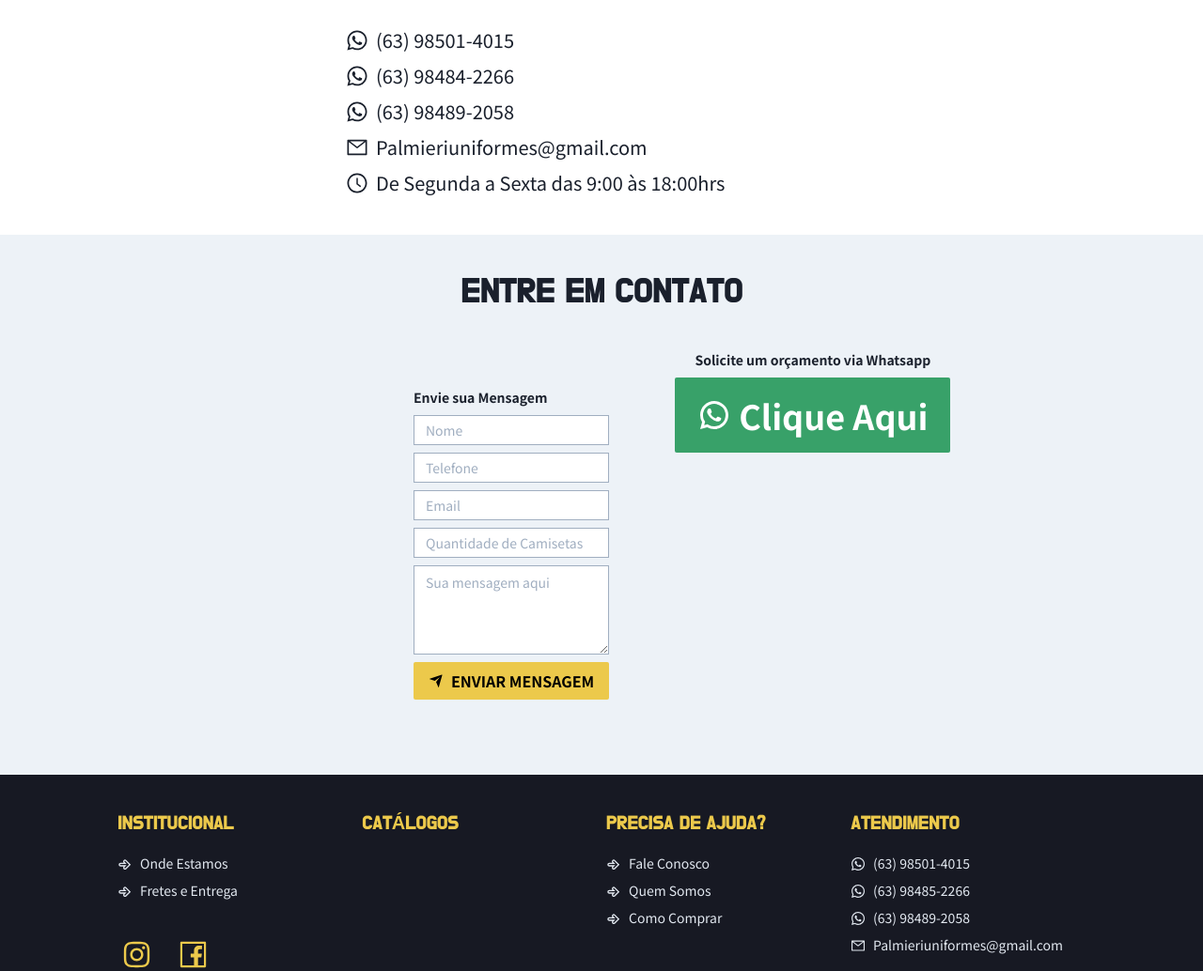
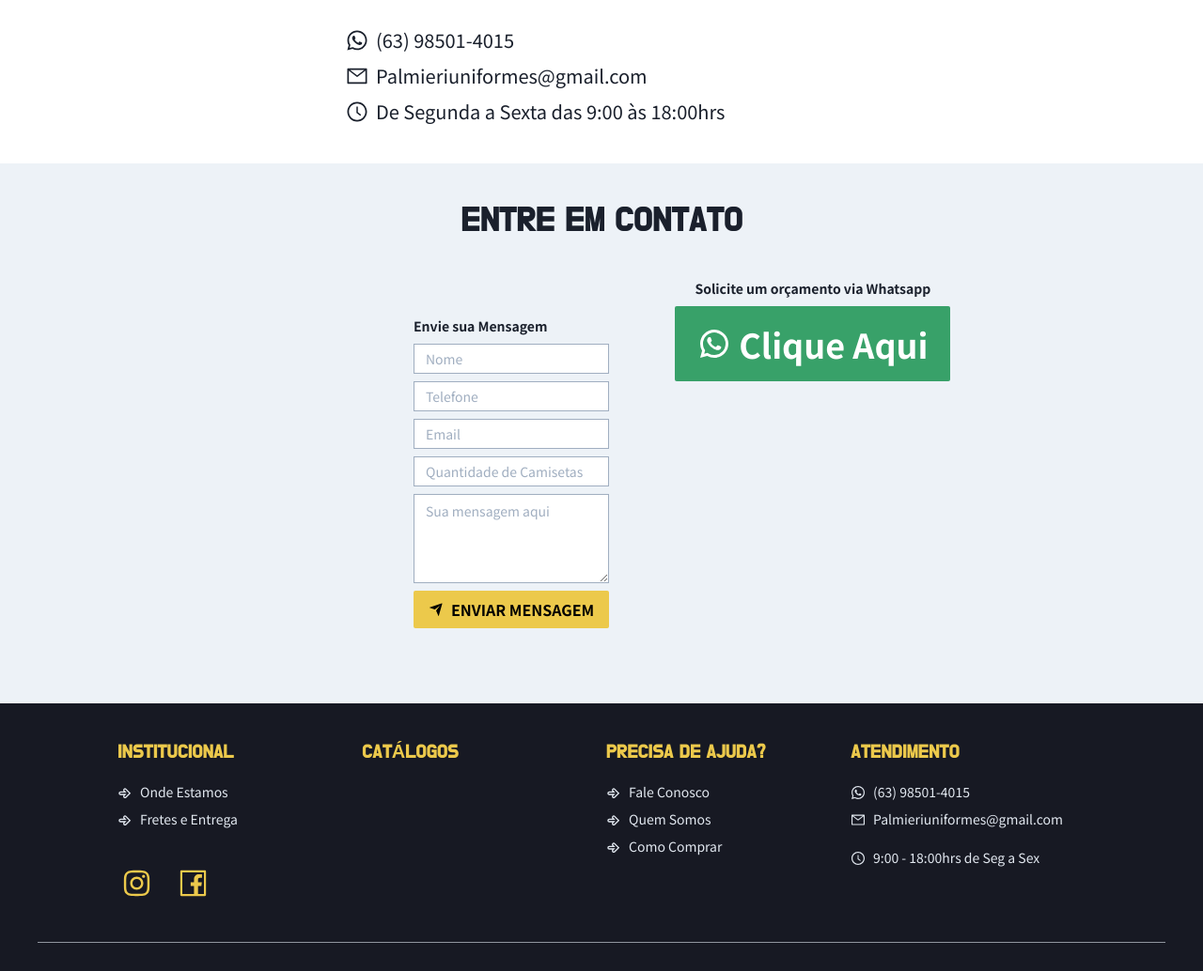
Before and after one commit to nsbbezerra/palmieri-next, a Next.js app: page /contato in a window 1280 px wide. Shown: the part 948-1982 px from the top of the page at 94% size. Built offline with nearby package versions, Linux system fonts and the light colour scheme.

Commit message:
remove whatsapp number

```diff
--- a/components/Footer.js
+++ b/components/Footer.js
@@ -410,7 +410,10 @@ export default function FooterApp() {
             <Heading color="yellow.400" size="md" mb={5}>
               ATENDIMENTO
             </Heading>
-            <Link href={`tel:+5563985014015`} passHref>
+            <Link
+              href={`https://api.whatsapp.com/send?phone=5563985014015&text=${configs.general.message}`}
+              passHref
+            >
               <a target="_blank">
                 <Flex
                   align="center"
@@ -426,44 +429,7 @@ export default function FooterApp() {
                 </Flex>
               </a>
             </Link>
-            <Link
-              href={`https://api.whatsapp.com/send?phone=5563984852266&text=${configs.general.message}`}
-              passHref
-            >
-              <a target="_blank">
-                <Flex
-                  align="center"
-                  color="gray.200"
-                  cursor="pointer"
-                  _hover={{ textDecoration: "underline" }}
-                  mb={2}
-                >
-                  <Icon as={FaWhatsapp} />
-                  <Text ml={2} fontSize="sm">
-                    (63) 98485-2266
-                  </Text>
-                </Flex>
-              </a>
-            </Link>
-            <Link
-              href={`https://api.whatsapp.com/send?phone=5563984892058&text=${configs.general.message}`}
-              passHref
-            >
-              <a target="_blank">
-                <Flex
-                  align="center"
-                  color="gray.200"
-                  cursor="pointer"
-                  _hover={{ textDecoration: "underline" }}
-                  mb={2}
-                >
-                  <Icon as={FaWhatsapp} />
-                  <Text ml={2} fontSize="sm">
-                    (63) 98489-2058
-                  </Text>
-                </Flex>
-              </a>
-            </Link>
+
             <Link href="https://mail.google.com/mail/u/0/?view=cm&fs=1&tf=1&to=Palmieriuniformes@gmail.com">
               <a target="_blank">
                 <Flex
--- a/pages/contato.js
+++ b/pages/contato.js
@@ -68,18 +68,7 @@ export default function Contato() {
               (63) 98501-4015
             </Text>
           </Flex>
-          <Flex align="center" mb={2}>
-            <Icon as={FaWhatsapp} fontSize="2xl" />
-            <Text ml={2} fontSize="xl">
-              (63) 98484-2266
-            </Text>
-          </Flex>
-          <Flex align="center" mb={2}>
-            <Icon as={FaWhatsapp} fontSize="2xl" />
-            <Text ml={2} fontSize="xl">
-              (63) 98489-2058
-            </Text>
-          </Flex>
+
           <Flex align="center" mb={2}>
             <Icon as={AiOutlineMail} fontSize="2xl" />
             <Text ml={2} fontSize="xl">
```
